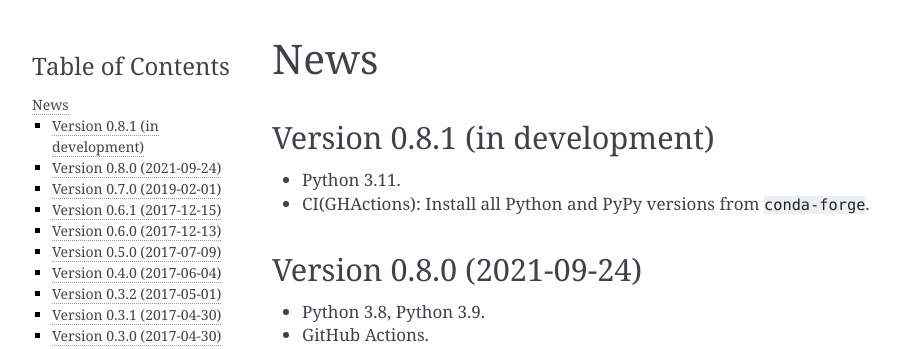
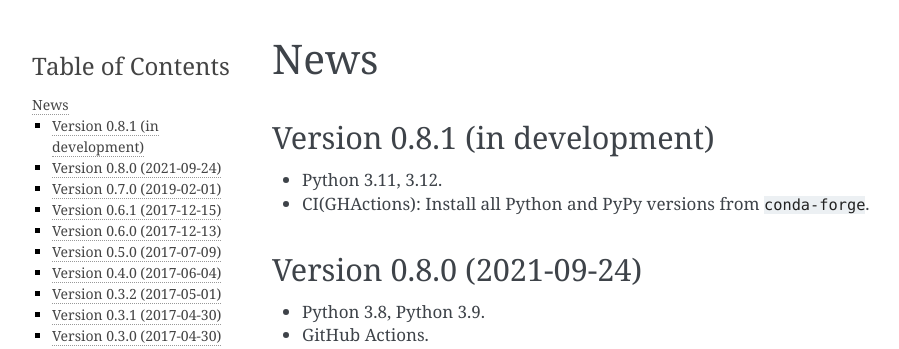
Before and after one commit to phdru/ppu, a Sphinx documentation site: the page built from docs/news.rst, in a window 1280 px wide. Shown: the top 349 px of the page, without its empty margins (148-1047 px from the left). Built offline with Sphinx 7.4.7, drawn with Linux system fonts in a browser that asks for light colours.

Commit message:
Tests,CI: Python 3.12

```diff
--- a/README.rst
+++ b/README.rst
@@ -2,7 +2,7 @@
 
 Author: Oleg Broytman <phd@phdru.name>.
 
-Copyright (C) 2017-2022 PhiloSoft Design.
+Copyright (C) 2017-2023 PhiloSoft Design.
 
 License: GPL.
 
--- a/docs/news.rst
+++ b/docs/news.rst
@@ -4,7 +4,7 @@
 Version 0.8.1 (in development)
 ------------------------------
 
-* Python 3.11.
+* Python 3.11, 3.12.
 
 * CI(GHActions): Install all Python and PyPy versions from ``conda-forge``.
 
--- a/setup.py
+++ b/setup.py
@@ -55,6 +55,7 @@
         'Programming Language :: Python :: 3.9',
         'Programming Language :: Python :: 3.10',
         'Programming Language :: Python :: 3.11',
+        'Programming Language :: Python :: 3.12',
     ],
     packages=['ppu'],
     scripts=[
```
Also changed, not shown: 3 other files.
